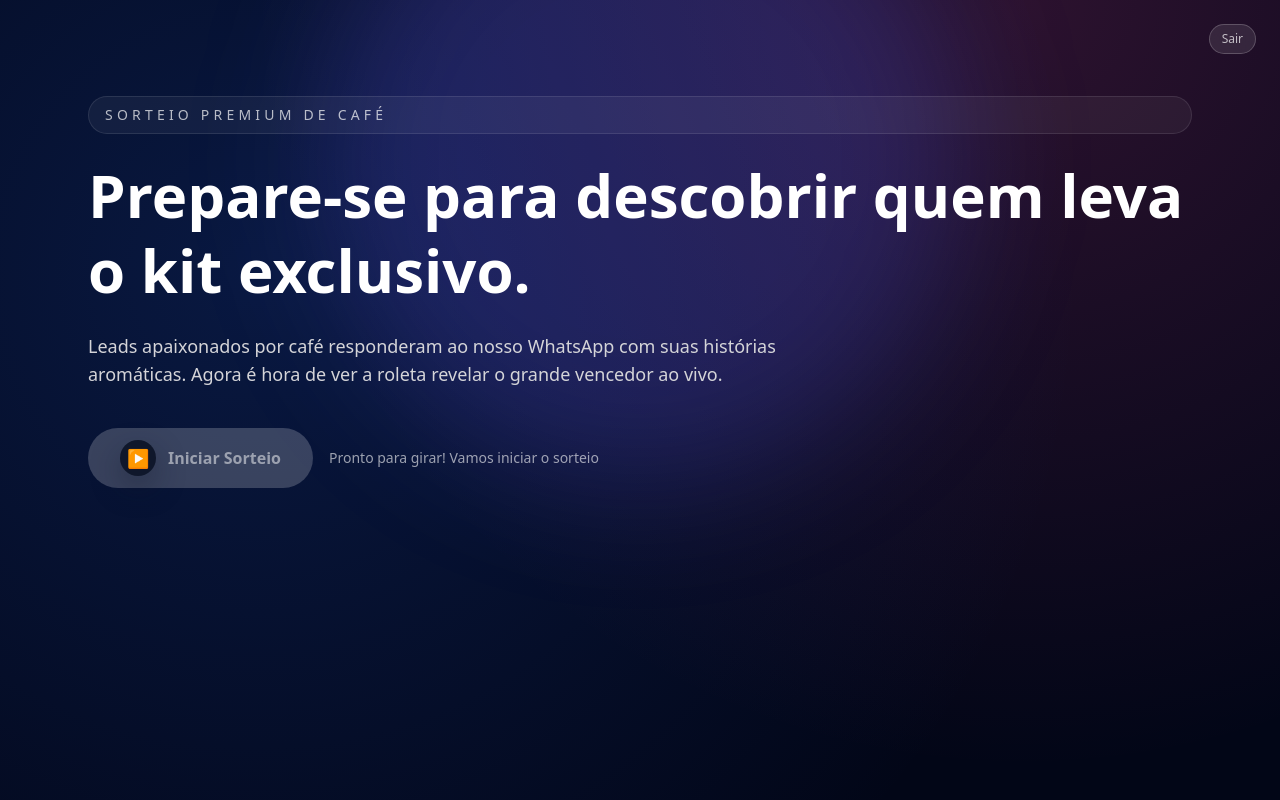
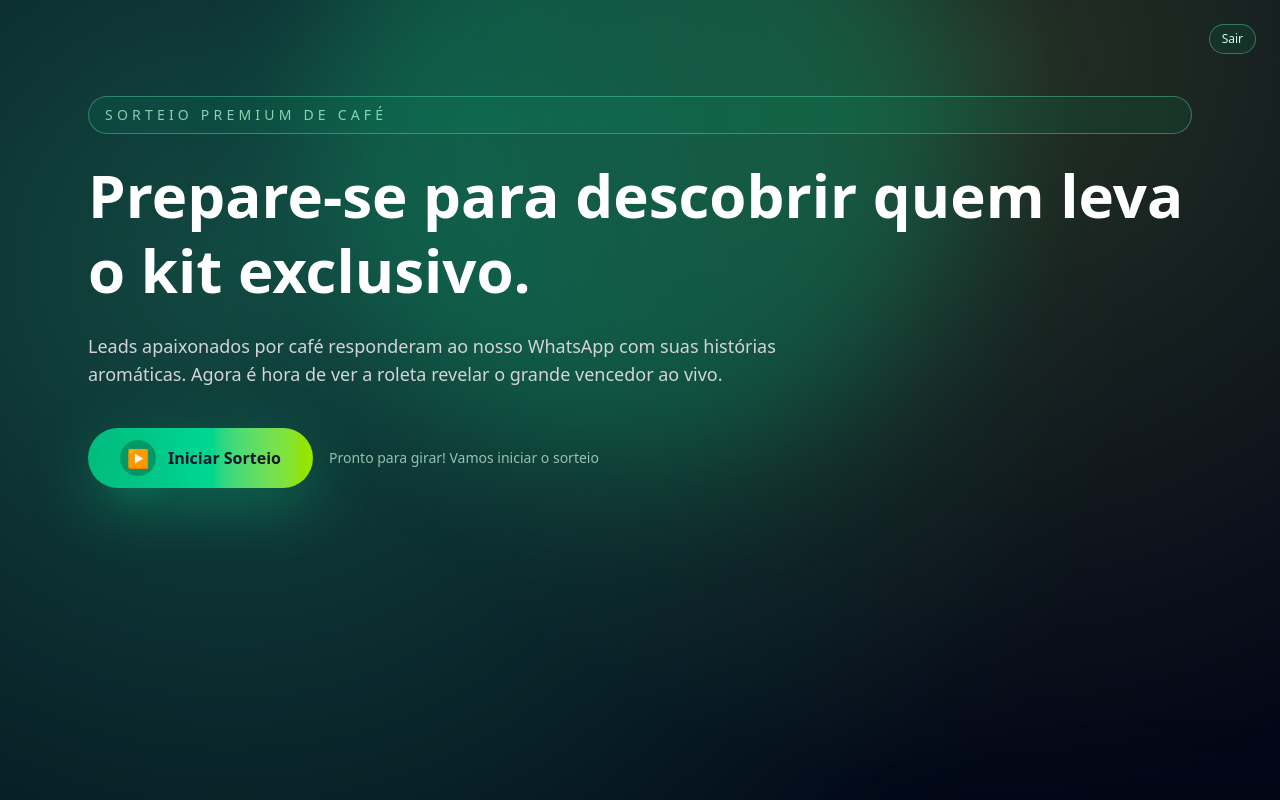
Before and after one commit to alfredokang/app-web-sorteio, a Next.js app: page / in a window 1280 px wide. Shown: the top 800 px of the page. Built offline with nearby package versions, Linux system fonts and the light colour scheme; no server answers; the database is empty.

Commit message:
feat: apply emerald theme across main experience

```diff
--- a/src/app/PageMain.tsx
+++ b/src/app/PageMain.tsx
@@ -211,16 +211,18 @@ export default function PageMain() {
   const buttonClassName = [
     baseButtonClasses,
     isResetAvailable
-      ? "bg-gradient-to-r from-emerald-400 via-teal-400 to-cyan-500 text-slate-900 shadow-[0_22px_60px_rgba(16,185,129,0.35)] hover:shadow-[0_28px_80px_rgba(6,182,212,0.45)] disabled:opacity-60 disabled:shadow-none"
-      : "bg-white/95 text-slate-900 hover:shadow-[0_20px_60px_rgba(148,163,184,0.35)] disabled:bg-white/20 disabled:text-white/50 disabled:shadow-none",
+      ? "bg-gradient-to-r from-emerald-400 via-lime-400 to-green-500 text-slate-900 shadow-[0_22px_60px_rgba(34,197,94,0.35)] hover:shadow-[0_28px_80px_rgba(134,239,172,0.45)] disabled:opacity-60 disabled:shadow-none"
+      : isSpinning
+      ? "bg-emerald-500/15 text-emerald-100 shadow-[0_18px_48px_rgba(6,95,70,0.35)] disabled:opacity-60 disabled:shadow-none"
+      : "bg-gradient-to-r from-emerald-500 via-emerald-400 to-lime-400 text-slate-900 shadow-[0_20px_60px_rgba(16,185,129,0.35)] hover:shadow-[0_26px_78px_rgba(101,163,13,0.42)]",
   ].join(" ");
   const buttonIconClassName = [
     "flex h-9 w-9 items-center justify-center rounded-full text-lg transition duration-300 group-hover:scale-110",
-    isSpinning
-      ? "bg-slate-900 text-white shadow-[0_8px_20px_rgba(15,23,42,0.45)]"
-      : isResetAvailable
-      ? "bg-white/90 text-slate-900 shadow-[0_14px_30px_rgba(16,185,129,0.35)] group-hover:bg-white"
-      : "bg-slate-900 text-white shadow-[0_12px_30px_rgba(15,23,42,0.4)] group-hover:bg-slate-800",
+    isResetAvailable
+      ? "bg-white/90 text-emerald-700 shadow-[0_14px_30px_rgba(74,222,128,0.45)] group-hover:bg-white"
+      : isSpinning
+      ? "bg-emerald-500/20 text-emerald-100 shadow-[0_10px_28px_rgba(6,95,70,0.4)]"
+      : "bg-emerald-600 text-emerald-50 shadow-[0_12px_32px_rgba(16,185,129,0.45)] group-hover:bg-emerald-500",
   ].join(" ");
   const handleLogout = () => {
     signOut({ callbackUrl: "/login" });
@@ -228,18 +230,22 @@ export default function PageMain() {
 
   return (
     <div className="relative flex min-h-screen w-full flex-col overflow-hidden">
-      <div className="pointer-events-none absolute -top-40 left-1/2 h-[640px] w-[640px] -translate-x-1/2 rounded-full bg-indigo-500/20 blur-3xl" />
+      <div className="pointer-events-none absolute inset-0">
+        <div className="absolute -top-44 left-1/2 h-[640px] w-[640px] -translate-x-1/2 rounded-full bg-emerald-500/25 blur-3xl" />
+        <div className="absolute -bottom-56 right-0 h-[520px] w-[520px] translate-x-1/3 rounded-full bg-lime-500/20 blur-[160px]" />
+        <div className="absolute inset-0 bg-[radial-gradient(circle_at_18%_22%,rgba(52,211,153,0.14),transparent_60%)]" />
+      </div>
       <button
         type="button"
         onClick={handleLogout}
-        className="absolute right-6 top-6 z-30 rounded-full border border-white/20 bg-white/10 px-3 py-1.5 text-xs font-medium text-white/70 backdrop-blur transition hover:bg-white/20 hover:text-white cursor-pointer"
+        className="absolute right-6 top-6 z-30 rounded-full border border-emerald-300/40 bg-emerald-500/10 px-3 py-1.5 text-xs font-medium text-emerald-100 backdrop-blur transition hover:bg-emerald-500/20 hover:text-emerald-50 cursor-pointer"
       >
         Sair
       </button>
       <ConfettiOverlay isVisible={showConfetti} seed={seed} />
       <main className="relative z-10 mx-auto flex w-full max-w-6xl flex-1 flex-col px-6 pb-24 pt-24">
         <header className="flex flex-col gap-6 text-center lg:text-left">
-          <span className="mx-auto rounded-full border border-white/10 bg-white/5 px-4 py-2 text-sm font-medium uppercase tracking-[0.3em] text-white/70 lg:mx-0">
+          <span className="mx-auto rounded-full border border-emerald-300/40 bg-emerald-500/10 px-4 py-2 text-sm font-medium uppercase tracking-[0.3em] text-emerald-200/80 lg:mx-0">
             Sorteio Premium de Café
           </span>
           <h1 className="text-4xl font-semibold leading-tight text-white sm:text-5xl lg:text-6xl">
@@ -260,7 +266,7 @@ export default function PageMain() {
               <span className={buttonIconClassName}>{buttonIcon}</span>
               {buttonLabel}
             </button>
-            <span className="text-sm text-white/60">
+            <span className="text-sm text-emerald-100/70">
               {isSpinning
                 ? "A roleta vai revelar o vencedor em instantes."
                 : isResetAvailable
@@ -298,7 +304,7 @@ export default function PageMain() {
                 />
               ) : (
                 <div className="flex justify-center">
-                  <span className="text-sm text-white/60">
+                  <span className="text-sm text-emerald-100/70">
                     Carregando participantes, aguarde...
                   </span>
                 </div>
@@ -306,7 +312,7 @@ export default function PageMain() {
             </div>
           </div>
 
-          <div className="flex w-full max-w-3xl flex-col items-center gap-4 rounded-3xl border border-white/10 bg-white/5 p-8 text-center backdrop-blur">
+          <div className="flex w-full max-w-3xl flex-col items-center gap-4 rounded-3xl border border-emerald-400/20 bg-emerald-500/10 p-8 text-center backdrop-blur">
             <p className="text-sm font-semibold uppercase tracking-[0.4em] text-emerald-300/80">
               {hasResult
                 ? "Vencedor Confirmado"
--- a/src/app/components/Card.tsx
+++ b/src/app/components/Card.tsx
@@ -21,17 +21,17 @@ export function Card({ participant, isActive = false }: CardProps) {
 
   return (
     <div
-      className={`group relative rounded-3xl border bg-linear-to-br p-6 shadow-[0_20px_40px_rgba(0,0,0,0.35)] backdrop-blur-xl transition duration-500 ${
+      className={`group relative rounded-3xl border bg-linear-to-br p-6 shadow-[0_22px_48px_rgba(6,78,59,0.35)] backdrop-blur-xl transition duration-500 ${
         isActive
-          ? "border-white/40 from-white/15 via-white/20 to-white/10 scale-105"
-          : "border-white/10 from-white/5 via-white/10 to-white/5 scale-100 hover:scale-[1.02]"
+          ? "border-emerald-300/70 from-emerald-500/20 via-emerald-400/16 to-emerald-300/10 scale-105"
+          : "border-emerald-400/20 from-emerald-500/10 via-slate-900/60 to-emerald-400/8 scale-100 hover:scale-[1.03] hover:border-emerald-300/40"
       }`}
     >
       <div
         className={`absolute inset-0 rounded-3xl blur-xl transition-opacity duration-500 ${
           isActive
-            ? "bg-white/10 opacity-40 group-hover:opacity-60"
-            : "bg-white/5 opacity-0 group-hover:opacity-40"
+            ? "bg-emerald-400/30 opacity-50 group-hover:opacity-70"
+            : "bg-emerald-400/20 opacity-0 group-hover:opacity-45"
         }`}
       />
       <div className="relative flex flex-col gap-4">
@@ -52,7 +52,7 @@ export function Card({ participant, isActive = false }: CardProps) {
             <span className="text-lg font-semibold text-white">
               {participant.name.formatFullName}
             </span>
-            <div className="flex items-center gap-1 text-sm text-amber-400">
+            <div className="flex items-center gap-1 text-sm text-emerald-200">
               {stars.map((filled, index) => (
                 <span key={index}>{filled ? "★" : "☆"}</span>
               ))}
--- a/src/app/components/Carousel3D.tsx
+++ b/src/app/components/Carousel3D.tsx
@@ -223,7 +223,7 @@ export function Carousel3D({
 
   return (
     <div className="relative flex h-full w-full items-center justify-center overflow-visible">
-      <div className="absolute inset-0 rounded-[48px] bg-linear-to-br from-slate-900/80 via-indigo-900/60 to-black/80 blur-3xl" />
+      <div className="absolute inset-0 rounded-[48px] bg-linear-to-br from-slate-900/80 via-emerald-950/60 to-black/80 blur-3xl" />
       <div
         className="relative flex h-full w-full items-center justify-center mt-40 mb-13"
         style={{ perspective: "1200px" }}
@@ -238,8 +238,8 @@ export function Carousel3D({
           {cardElements}
         </div>
       </div>
-      <div className="absolute inset-0 rounded-[48px] border border-white/10" />
-      <div className="pointer-events-none absolute inset-0 rounded-[48px] bg-linear-to-br from-transparent via-white/5 to-transparent" />
+      <div className="absolute inset-0 rounded-[48px] border border-emerald-400/25" />
+      <div className="pointer-events-none absolute inset-0 rounded-[48px] bg-linear-to-br from-transparent via-emerald-400/10 to-transparent" />
     </div>
   );
 }
--- a/src/app/components/FloatingParticipants.tsx
+++ b/src/app/components/FloatingParticipants.tsx
@@ -61,7 +61,7 @@ export function FloatingParticipants({
       const scale = randomInRange(baseSeed + 7, 0.65, 0.95);
       const scaleMid = scale + randomInRange(baseSeed + 8, 0.05, 0.12);
       const rotation = randomInRange(baseSeed + 9, -12, 12);
-      const hue = randomInRange(baseSeed + 10, 180, 320);
+      const hue = randomInRange(baseSeed + 10, 132, 168);
       const opacity = randomInRange(baseSeed + 11, 0.55, 0.95);
       const zIndex = Math.round(randomInRange(baseSeed + 12, 10, 60));
 
@@ -120,14 +120,14 @@ export function FloatingParticipants({
             >
               <div className="floating-card-inner">
                 <div className="flex items-center gap-2">
-                  <span className="flex h-7 w-7 items-center justify-center rounded-full bg-slate-900/70 text-[11px] font-semibold text-white/80">
+                  <span className="flex h-7 w-7 items-center justify-center rounded-full border border-emerald-300/50 bg-emerald-500/25 text-[11px] font-semibold text-emerald-50">
                     {participant.name.formatFullName.slice(0, 1).toUpperCase()}
                   </span>
                   <div className="flex min-w-0 flex-col">
-                    <span className="truncate text-xs font-medium text-white/90 max-w-[150px]">
+                    <span className="truncate text-xs font-medium text-emerald-50 max-w-[150px]">
                       {participant.name.formatFullName}
                     </span>
-                    <span className="floating-card-comment text-[10px] text-white/70">
+                    <span className="floating-card-comment text-[10px] text-emerald-100/80">
                       {participant.questionThree.followUp}
                     </span>
                   </div>
--- a/src/app/globals.css
+++ b/src/app/globals.css
@@ -20,8 +20,17 @@
 }
 
 body {
-  background: radial-gradient(circle at 20% 20%, rgba(37, 99, 235, 0.2), transparent 55%),
-    radial-gradient(circle at 80% 0%, rgba(236, 72, 153, 0.18), transparent 45%), #020617;
+  background: radial-gradient(
+      circle at 18% 18%,
+      rgba(52, 211, 153, 0.22),
+      transparent 55%
+    ),
+    radial-gradient(
+      circle at 78% 4%,
+      rgba(190, 242, 100, 0.18),
+      transparent 45%
+    ),
+    #020617;
   color: var(--foreground);
   font-family: var(--font-sans), system-ui, -apple-system, BlinkMacSystemFont, "Segoe UI", sans-serif;
   min-height: 100vh;
@@ -87,11 +96,11 @@ body {
   display: flex;
   width: 100%;
   border-radius: 18px;
-  border: 1px solid hsl(var(--hue) 75% 68% / 0.35);
+  border: 1px solid hsl(var(--hue) 70% 58% / 0.45);
   padding: 12px 14px;
   background:
-    linear-gradient(135deg, hsl(var(--hue) 80% 68% / 0.28), rgba(15, 23, 42, 0.65));
-  box-shadow: 0 18px 42px rgba(2, 6, 23, 0.55);
+    linear-gradient(135deg, hsl(var(--hue) 72% 62% / 0.3), rgba(6, 78, 59, 0.58));
+  box-shadow: 0 18px 42px rgba(6, 95, 70, 0.45);
   backdrop-filter: blur(16px);
 }
 
```
